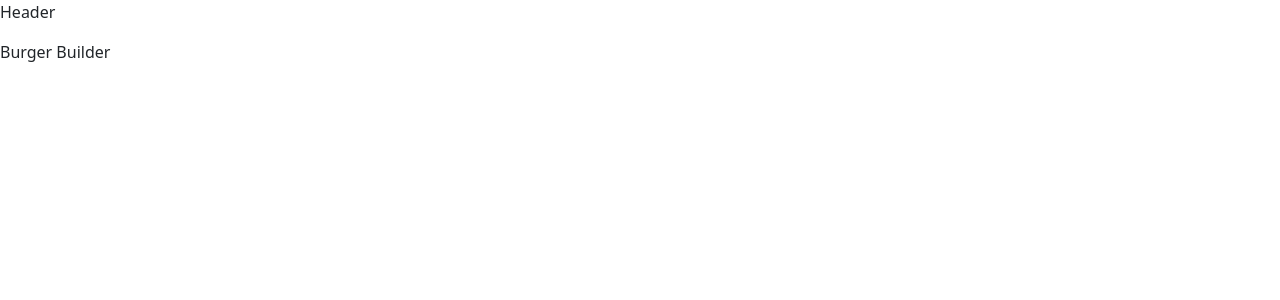
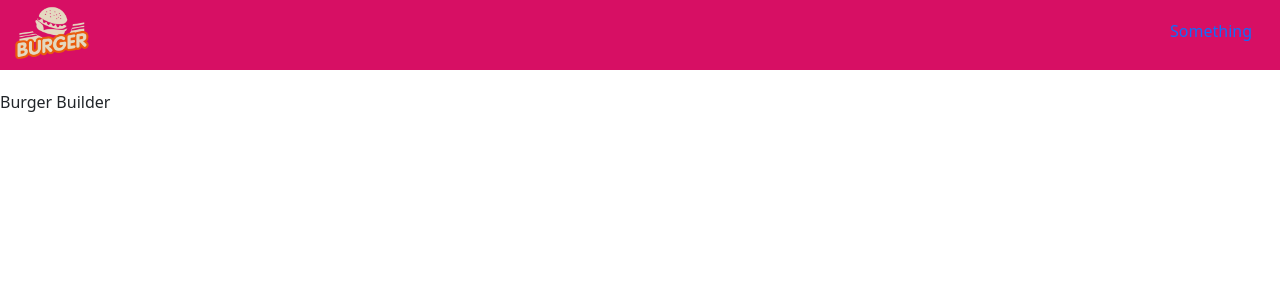
Before and after one commit to Nazmul-Karim-Tanvir/React-for-Frontend-Development-with-Redux, a React (Create React App) app in the folder project-2-my-burger/my-burger/: page / in a window 1280 px wide. Shown: the top 300 px of the page. Built offline with nearby package versions, Linux system fonts and the light colour scheme.

Commit message:
2 Creating Navigation Bar

```diff
--- /dev/null
+++ b/project-2-my-burger/my-burger/src/Components/Header/Header.css
@@ -0,0 +1,19 @@
+.Navigation{
+    margin-bottom: 20px;
+}
+
+.Brand{
+    color: white;
+    font-size: 15px;
+    margin-top: -20px;
+}
+.NavLink{
+    text-decoration: none;
+    color: white;
+    font-size: 25px;
+    margin-top: -25px;
+}
+
+.NavLink:hover{
+    color: wheat;
+}
--- a/project-2-my-burger/my-burger/src/Components/Header/Header.js
+++ b/project-2-my-burger/my-burger/src/Components/Header/Header.js
@@ -1,9 +1,28 @@
 import React from 'react';
+import './Header.css';
+import { Navbar, NavbarBrand, Nav, NavItem, NavLink } from 'reactstrap';
+import Logo from '../../assets/logo.png';
 
 const Header = () => {
   return (
-    <div>
-      <p>Header</p>
+    <div className='Navigation'>
+      <Navbar style={{
+        backgroundColor: "#D70F64",
+        height: "70px",
+      }}>
+
+        <NavbarBrand href="/" className='mr-auto ml-md-5 Brand'>
+          <img src={Logo} alt="Logo" width="80px"/>
+        </NavbarBrand>
+
+        <Nav className='mr-md-5'>
+
+          <NavItem>
+            <NavLink href='#' className='NavLink'>Something</NavLink>
+          </NavItem>
+
+        </Nav>
+      </Navbar>
     </div>
   )
 }
```
Also changed, not shown: project-2-my-burger/my-burger/src/assets/logo.png (added).
